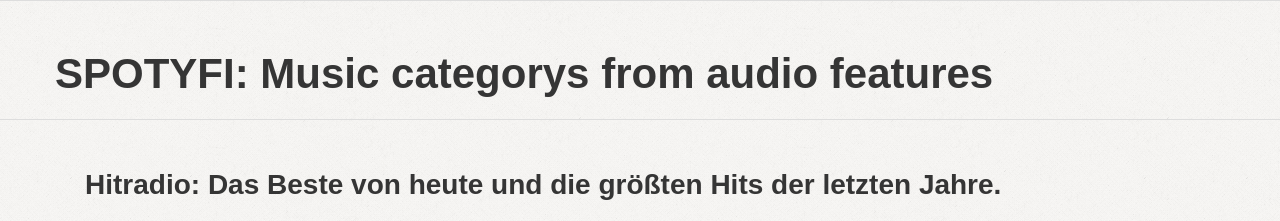
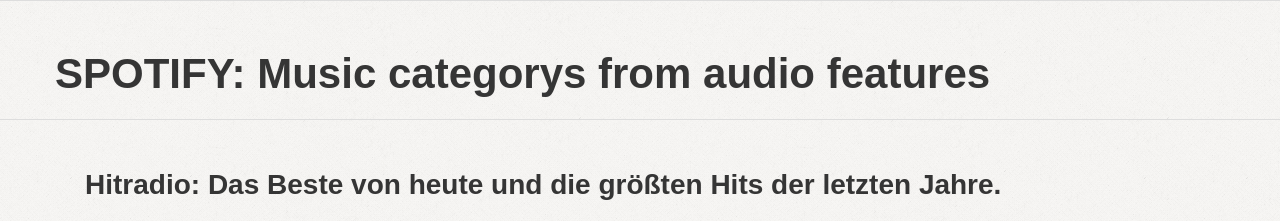
Before and after one commit to kevink98/BigData, a PHP site: page / in a window 1280 px wide. Shown: the part 104-325 px from the top of the page. Run offline with PHP 8.4, Linux system fonts and the light colour scheme; data that the repository does not hold is empty.

Commit message:
Update index.php

```diff
--- a/webserver/index.php
+++ b/webserver/index.php
@@ -12,7 +12,7 @@
 
   <head>
     <meta charset="utf-8">
-    <title>Remember - Multipurpose bootstrap site template</title>
+    <title>Spotify - Audioanalysis</title>
     <meta name="viewport" content="width=device-width, initial-scale=1.0" />
     <meta name="description" content="Your page description here" />
     <meta name="author" content="" />
@@ -52,7 +52,7 @@
           <div class="row nomargin">
             <div class="span6">
               <div class="logo">
-                <h1><a href="index.html"><i class="icon-tint"></i> Spotify - Audioanalysis</a></h1>
+                <h1><a href=""><i class="icon-tint"></i> Spotify - Audioanalysis</a></h1>
               </div>
             </div>
           </div>
@@ -63,7 +63,7 @@
       <!-- section intro -->
       <section id="content">
         <div class="container">
-          <h2>SPOTYFI: Music categorys from audio features</h2>
+          <h2>SPOTIFY: Music categorys from audio features</h2>
           <h3></h3>
         </div>
       </section>
```
